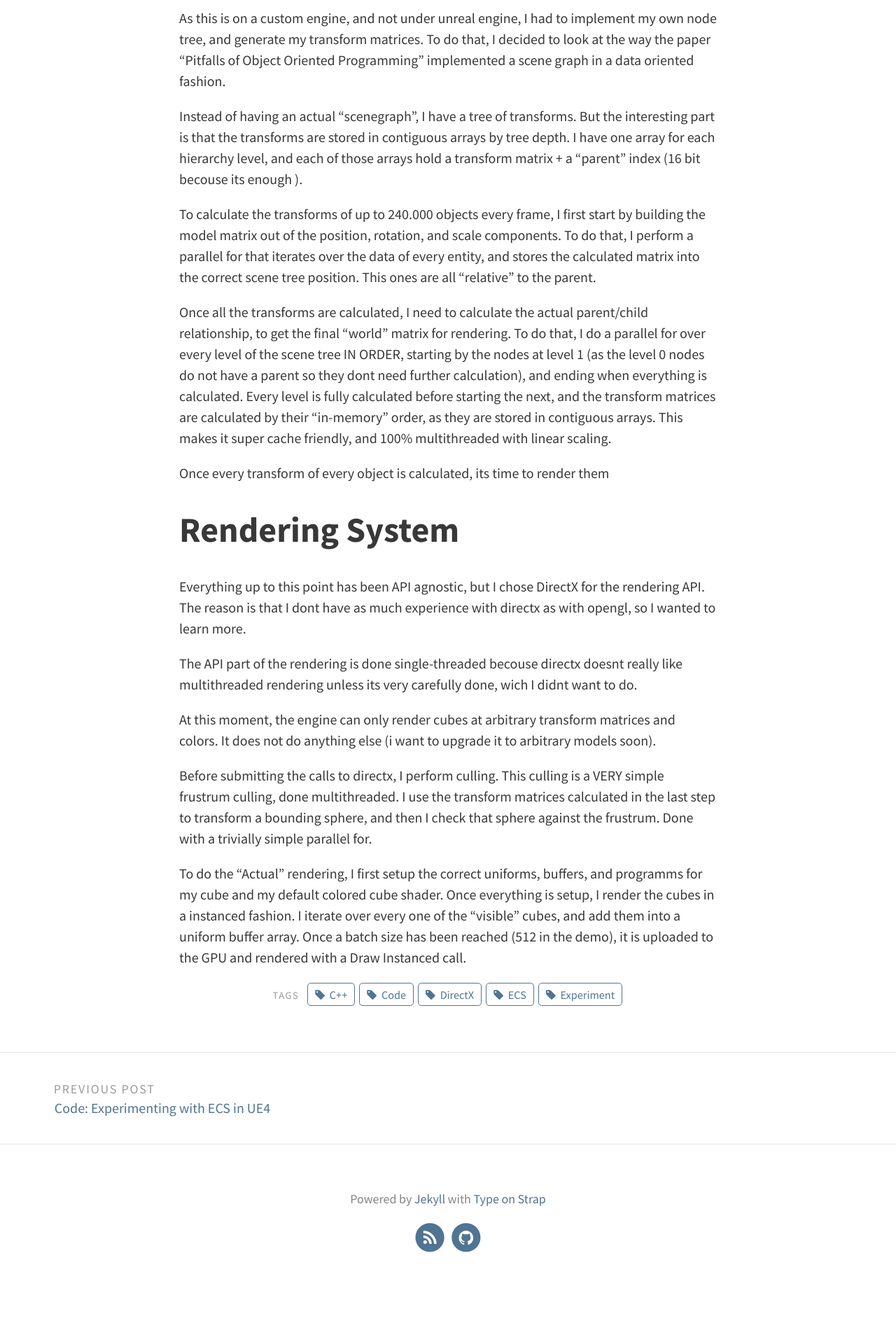
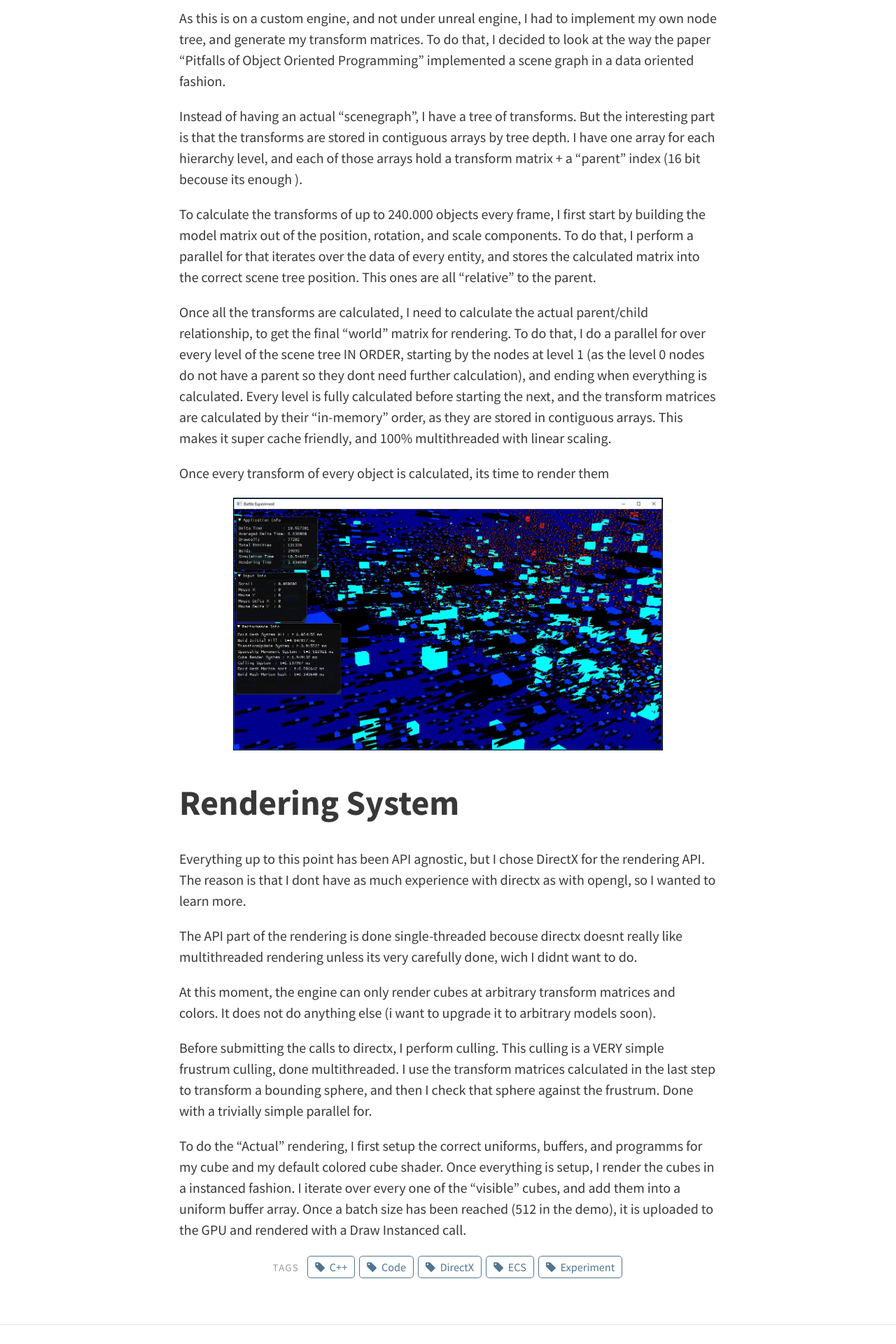
Before and after one commit to vblanco20-1/vblanco20-1.github.io, a Jekyll site: the page built from _posts/2018-06-11-post-ecs-battle-huge.md, in a window 1280 px wide. Shown: the part 4480-6400 px from the top of the page at 70% size. Built offline with Jekyll 4.4.1, drawn with Linux system fonts in a browser that asks for light colours; before the commit the page ends 6354 px from its top, so only the background shows below that.

Commit message:
adding new image

```diff
--- a/_posts/2018-06-11-post-ecs-battle-huge.md
+++ b/_posts/2018-06-11-post-ecs-battle-huge.md
@@ -123,6 +123,9 @@ Every level is fully calculated before starting the next, and the transform matr
 
 Once every transform of every object is calculated, its time to render them
 
+
+![ECS Simulation battle]({{ site.baseurl }}/assets/img/screenshots/hugebattle2.jpg)
+
 **Rendering System**
 ========================================
 Everything up to this point has been API agnostic, but I chose DirectX for the rendering API. The reason is that I dont have as much experience with directx as with opengl, so I wanted to learn more.
```
Also changed, not shown: assets/img/screenshots/hugebattle2.jpg (added).
